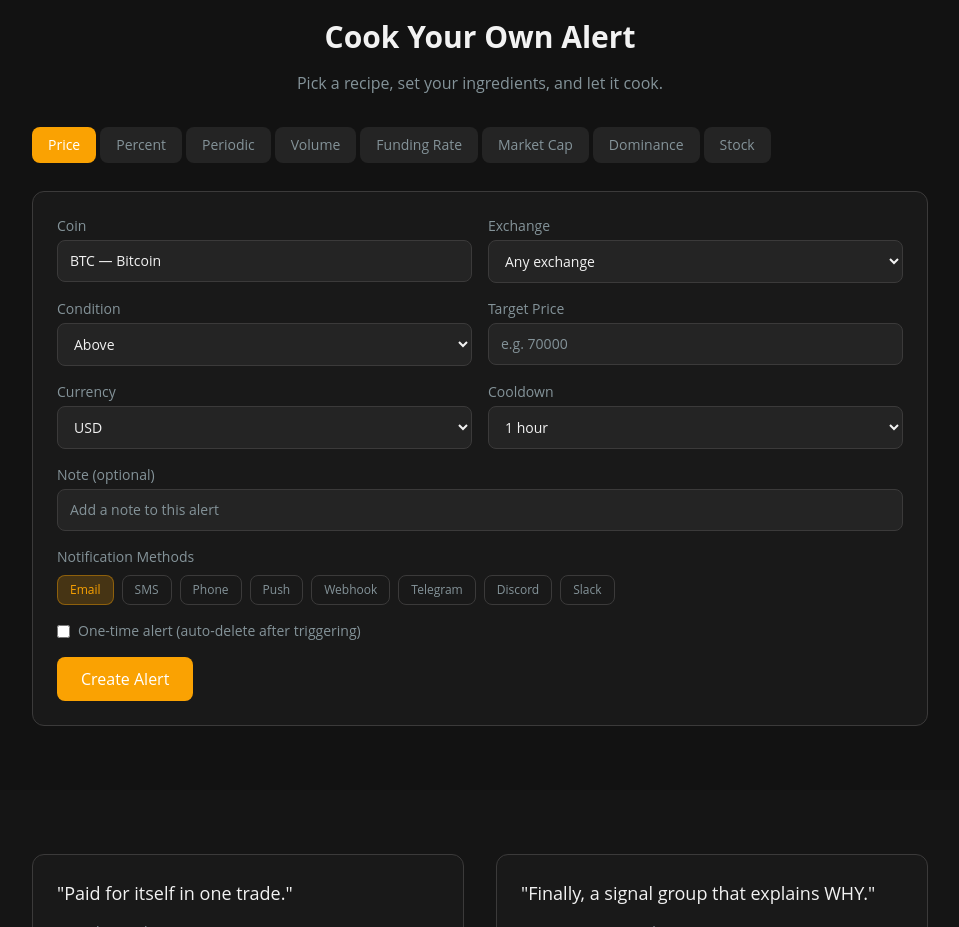
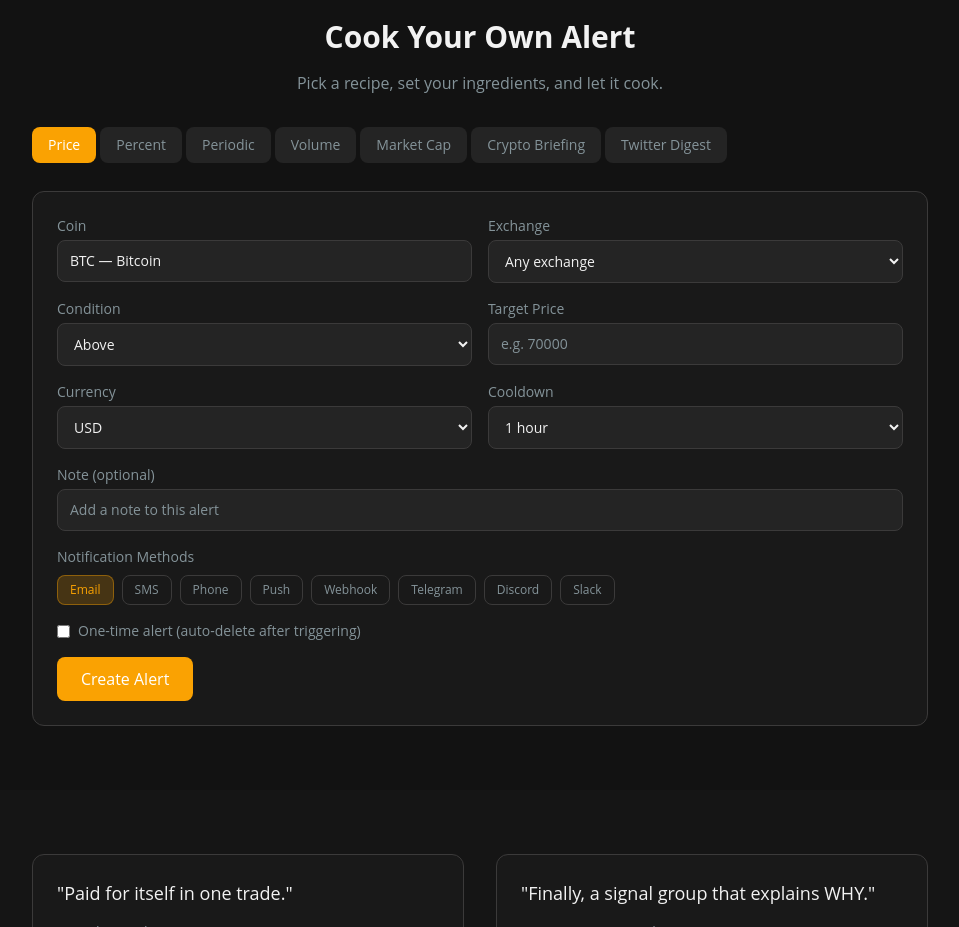
Before and after one commit to AlphadayHQ/recipes, a React (Vite) app: page / in a window 1280 px wide. Shown: the part 1020-1947 px from the top of the page, without its empty margins (160-1119 px from the left). Built offline with nearby package versions, Linux system fonts and the light colour scheme.

Commit message:
feat: update market tabs and alert types to include Crypto Briefing and Twitter Digest

```diff
--- a/src/pages/Home.tsx
+++ b/src/pages/Home.tsx
@@ -3,7 +3,7 @@ import { Link } from 'react-router-dom';
 import { TabBar } from '../components/ui/TabBar';
 import { AlertForm } from '../components/alerts/AlertForm';
 import type { AlertFormConfig } from '../components/alerts/AlertForm';
-const marketTabs = ['Price', 'Percent', 'Periodic', 'Volume', 'Funding Rate', 'Market Cap', 'Dominance', 'Stock'];
+const marketTabs = ['Price', 'Percent', 'Periodic', 'Volume', 'Market Cap', 'Crypto Briefing', 'Twitter Digest'];
 
 const marketConfigs: Record<string, AlertFormConfig> = {
   Price: {
@@ -51,17 +51,6 @@ const marketConfigs: Record<string, AlertFormConfig> = {
     showCurrency: true,
     showCooldown: true,
   },
-  'Funding Rate': {
-    type: 'funding-rate',
-    showCoin: true,
-    showExchange: true,
-    showDirection: true,
-    directionOptions: ['above', 'below'],
-    showThreshold: true,
-    thresholdLabel: 'Funding Rate (%)',
-    thresholdPlaceholder: 'e.g. 0.1',
-    showCooldown: true,
-  },
   'Market Cap': {
     type: 'market-cap',
     showCoin: true,
@@ -73,26 +62,15 @@ const marketConfigs: Record<string, AlertFormConfig> = {
     showCurrency: true,
     showCooldown: true,
   },
-  Dominance: {
-    type: 'dominance',
-    showDirection: true,
-    directionOptions: ['above', 'below'],
-    showThreshold: true,
-    thresholdLabel: 'BTC Dominance (%)',
-    thresholdPlaceholder: 'e.g. 50',
-    showCooldown: true,
+  'Crypto Briefing': {
+    type: 'crypto-briefing',
+    showFrequency: true,
+    showNote: true,
   },
-  Stock: {
-    type: 'stock',
-    showCoin: true,
-    showExchange: true,
-    showDirection: true,
-    directionOptions: ['above', 'below'],
-    showThreshold: true,
-    thresholdLabel: 'Target Price',
-    thresholdPlaceholder: 'e.g. 250',
-    showCurrency: true,
-    showCooldown: true,
+  'Twitter Digest': {
+    type: 'twitter-digest',
+    showFrequency: true,
+    showNote: true,
   },
 };
 
--- a/src/store/useStore.ts
+++ b/src/store/useStore.ts
@@ -16,7 +16,9 @@ export type AlertType =
   | 'whale'
   | 'gas'
   | 'mempool'
-  | 'blockchain';
+  | 'blockchain'
+  | 'crypto-briefing'
+  | 'twitter-digest';
 
 export type NotificationMethod =
   | 'email'
```
